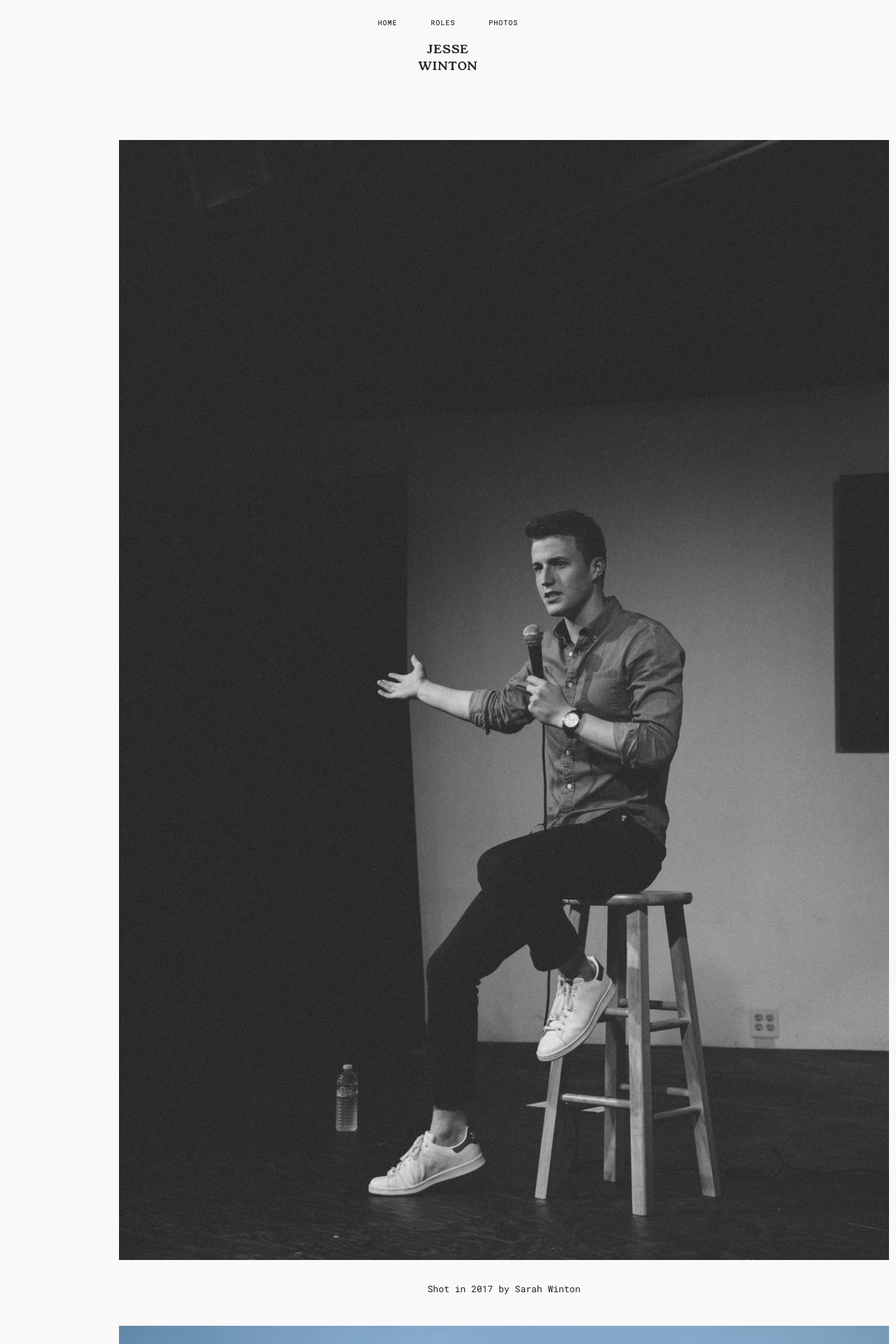
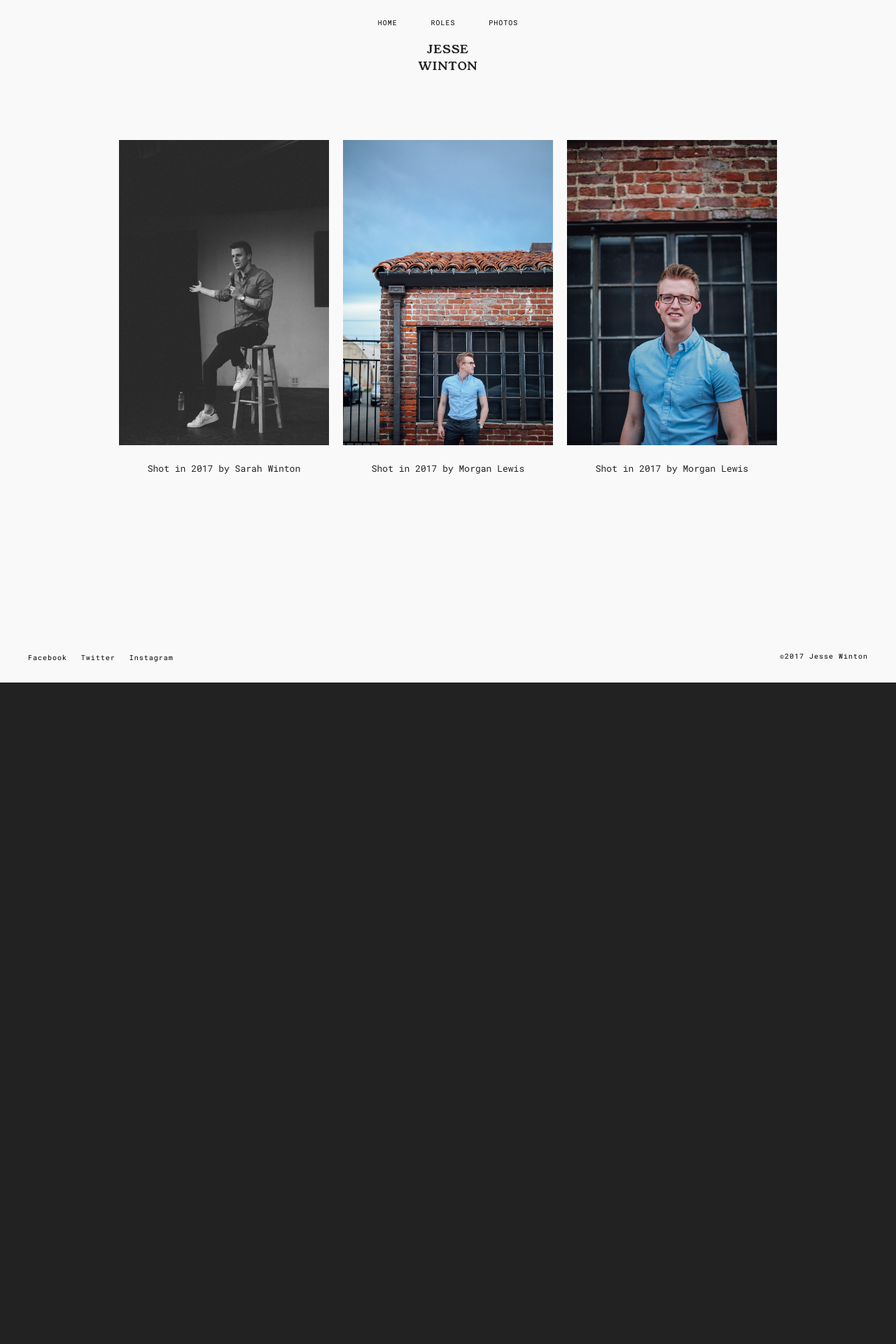
Before and after one commit to jrandallw/JesseWintonCo, a Jekyll site: the page built from photos.markdown, in a window 1280 px wide. Shown: the top 1920 px of the page at 70% size. Built offline with Jekyll 4.4.1, drawn with Linux system fonts in a browser that asks for light colours; nearby versions of some CDN libraries; some web fonts are replaced; after the commit the page ends 975 px from its top, so only the background shows below that.

Commit message:
Added responsive styles to images.

```diff
--- a/_sass/_base.scss
+++ b/_sass/_base.scss
@@ -138,3 +138,11 @@
 .text-justify {
 	text-align: justify;
 }
+
+/* images */
+img {
+	width: 100%;
+	height: auto;
+	max-width: 100%;
+	display: block;
+}
```
